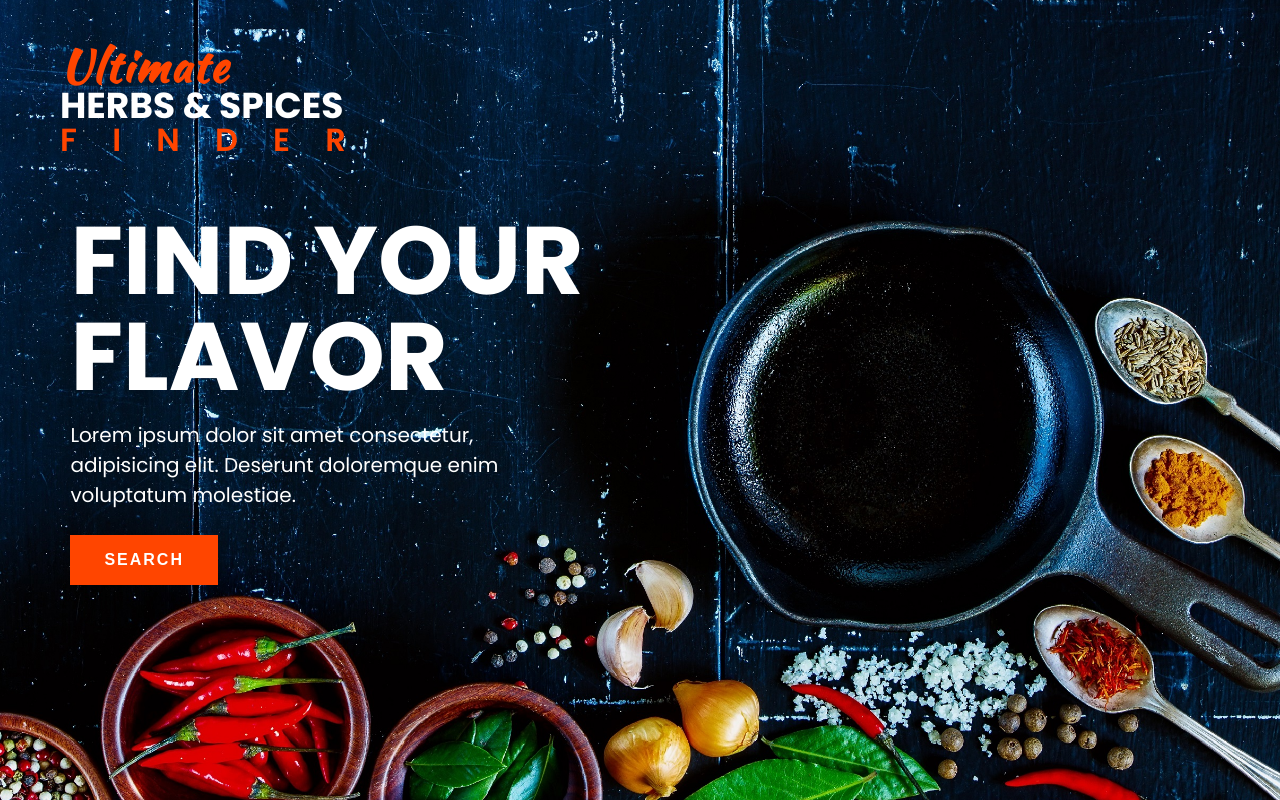
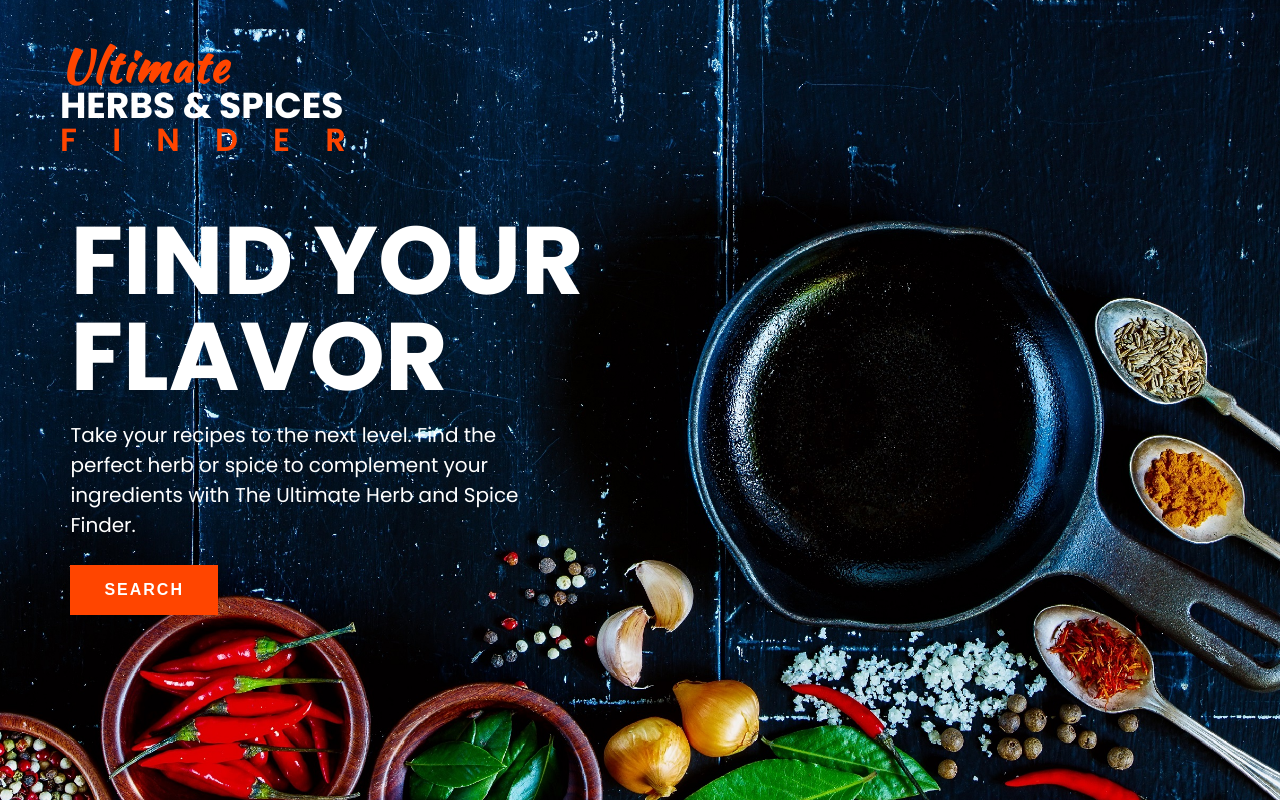
Before and after one commit to amehi0index/mern-spices, a React (Create React App) app in the folder client/: page / in a window 1280 px wide. Built offline with nearby package versions, Linux system fonts and the light colour scheme.

Commit message:
Change introductory text on Home.js

```diff
--- a/client/src/components/pages/Home.js
+++ b/client/src/components/pages/Home.js
@@ -41,8 +41,7 @@ const Home = ({ showCard, setShowCard, setIsSearch, isSearch, loading }) => {
                 <div className="content">
                     <div className={ isSearch ? 'welcome hide-welcome' :'welcome'}>
                         <h2>Find Your Flavor</h2>
-                        <p>Lorem ipsum dolor sit amet consectetur, adipisicing elit.
-                                Deserunt doloremque enim voluptatum molestiae.
+                        <p> Take your recipes to the next level. Find the perfect herb or spice to complement your ingredients with The Ultimate Herb and Spice Finder.
                         </p>
                         <button className={ isSearch ? 'expand-search-btn hide' : 'expand-search-btn'} onClick={showSearch}>Search</button>
                     </div>
```
